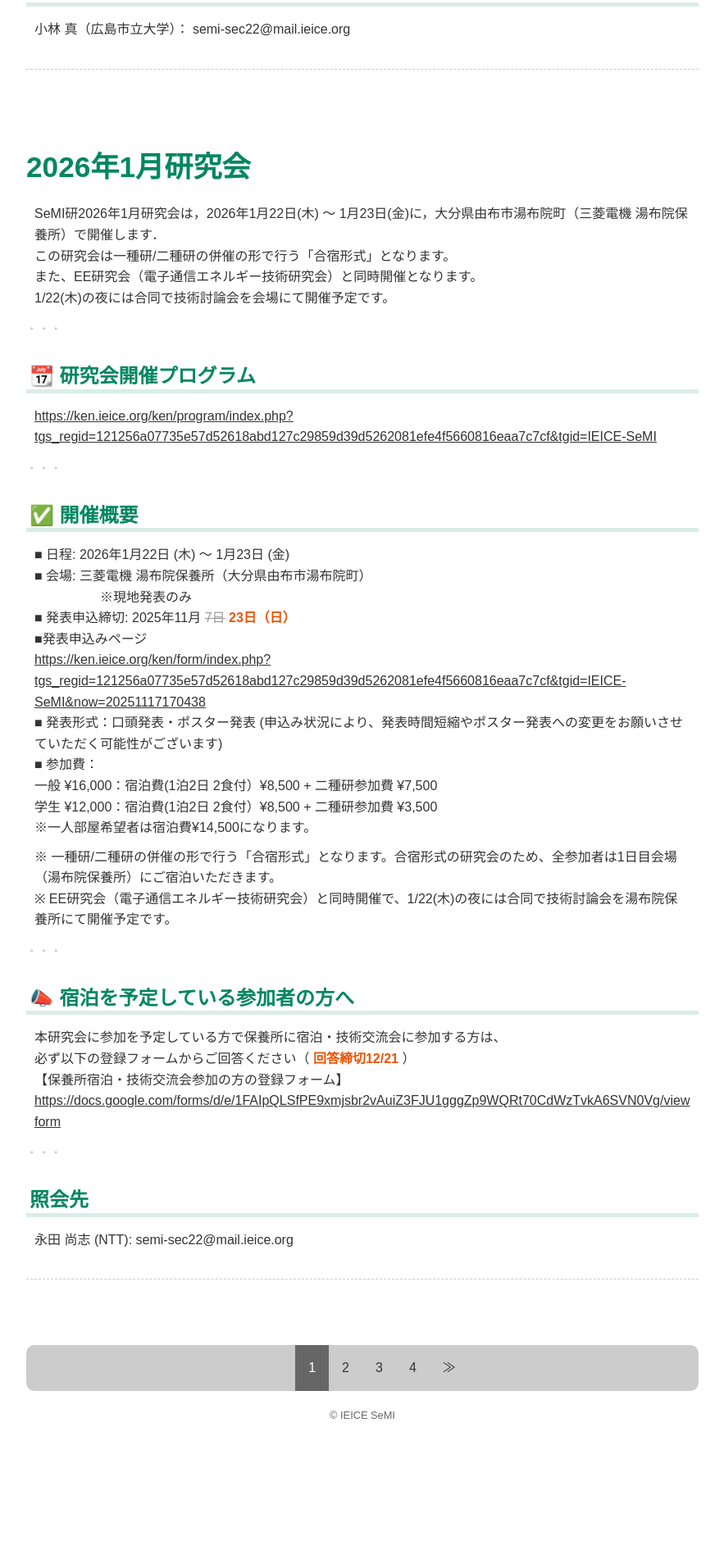
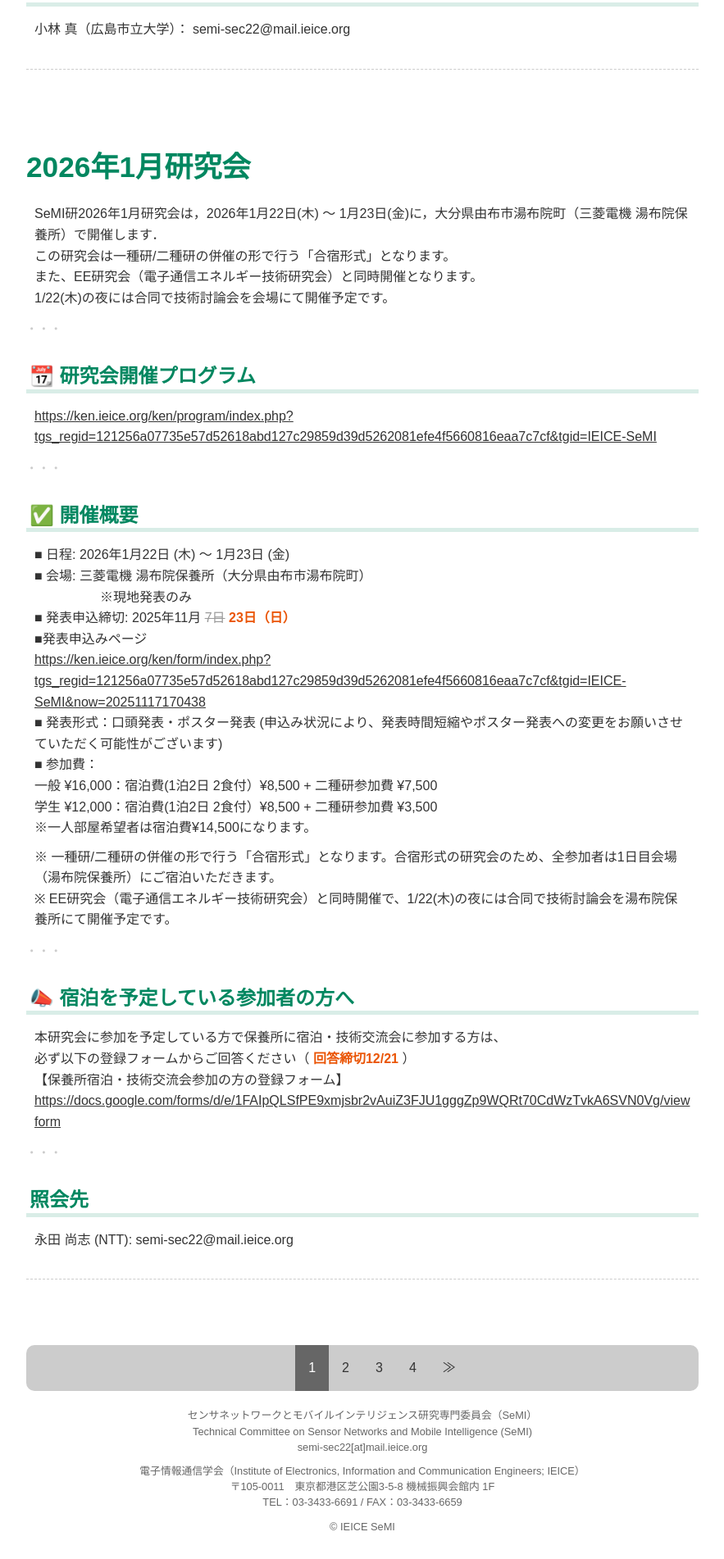
Before and after one commit to IEICE-SeMI/ieice-semi.github.io, a Jekyll site: the page built from docs/index.html, in a window 1280 px wide. Shown: the part 3487-5389 px from the top of the page at 82% size, without its empty margins (198-1081 px from the left). Built offline with Jekyll 4.4.1, drawn with Linux system fonts in a browser that asks for light colours; the list of posts is cut into pages by our own code; before the commit the page ends 5254 px from its top, so only the background shows below that.

Commit message:
update footer for improve reliability of website

```diff
--- a/docs/_layouts/default.html
+++ b/docs/_layouts/default.html
@@ -15,7 +15,17 @@
     <main id="content" class="main-content" role="main">
       {{ content }}
       <footer>
-        &copy; IEICE SeMI
+        <div>
+          センサネットワークとモバイルインテリジェンス研究専門委員会（SeMI）<br>
+          Technical Committee on Sensor Networks and Mobile Intelligence (SeMI)<br>
+          semi-sec22[at]mail.ieice.org
+        </div>
+        <div>
+          <a href="https://www.ieice.org/">電子情報通信学会（Institute of Electronics, Information and Communication Engineers; IEICE）</a><br>
+          〒105-0011　東京都港区芝公園3-5-8 機械振興会館内 1F<br>
+          TEL：03-3433-6691 / FAX：03-3433-6659
+        </div>
+        <p>&copy; IEICE SeMI</p>
       </footer>
     </main>
   </body>
--- a/docs/assets/css/styles.css
+++ b/docs/assets/css/styles.css
@@ -272,6 +272,14 @@ main.main-content footer {
   font-size: 0.8rem;
   color: #666;
 }
+main.main-content footer a {
+  text-decoration: none;
+}
+main.main-content footer p,
+main.main-content footer div {
+  margin: 10px 0 0;
+}
+
 
 @media all and (max-width: 800px) {
   header.page-header {
```
